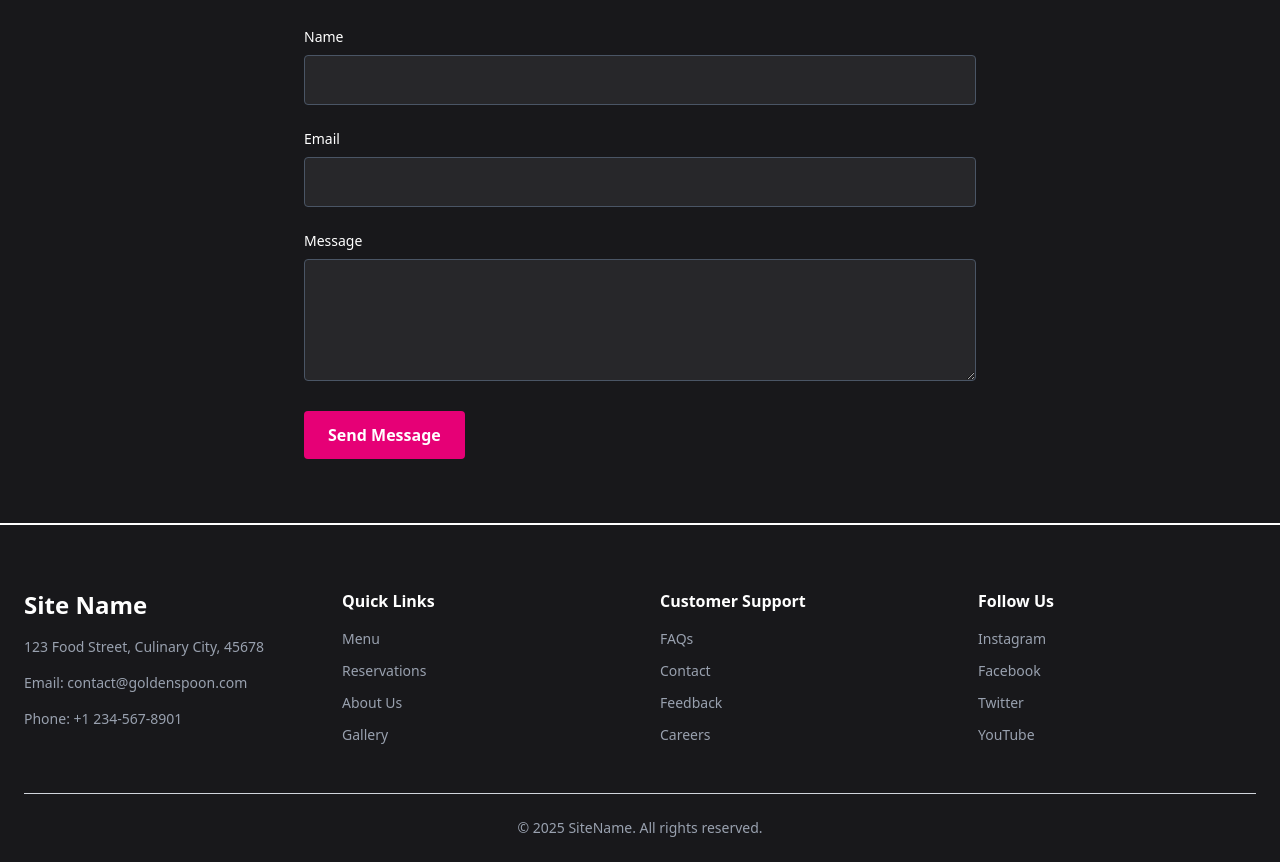
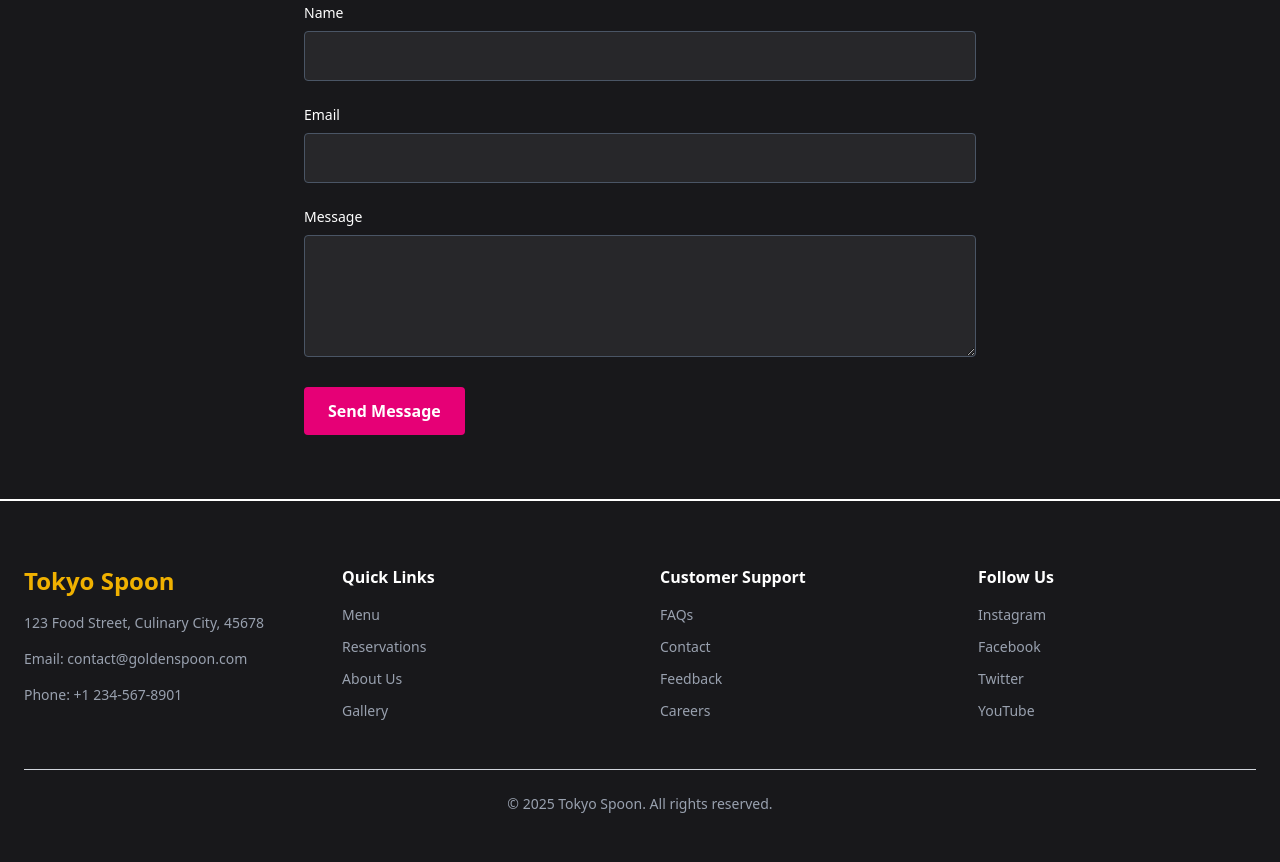
Before and after one commit to amitdevstudio/tokyospoon.github.io, a plain HTML site: page index.html in a window 1280 px wide. Shown: the part 4747-5609 px from the top of the page. After the commit the page ends 5585 px from the top, so only its background shows below. Drawn offline with nearby package versions, Linux system fonts and the light colour scheme.

Commit message:
Add files via upload

```diff
--- a/index.html
+++ b/index.html
@@ -5,7 +5,7 @@
   <meta charset="UTF-8">
   <meta name="viewport" content="width=device-width, initial-scale=1.0">
   <title>Restaurant Landing Page</title>
-  <link href="./dist/output.css" rel="stylesheet">>
+  <link href="/dist/output.css" rel="stylesheet">
   <link rel="stylesheet" href="https://cdnjs.cloudflare.com/ajax/libs/font-awesome/6.5.0/css/all.min.css">
   <script src="https://cdnjs.cloudflare.com/ajax/libs/animejs/3.2.1/anime.min.js"></script>
   <style>
@@ -667,7 +667,7 @@
       <div class="grid lg:grid-cols-4 sm:grid-cols-2 gap-10">
         <!-- Restaurant Info -->
         <div class="space-y-4" data-aos="fade-right" data-aos-delay="200">
-          <h3 class="text-2xl font-bold text-white">Site Name</h3>
+          <h3 class="text-2xl font-bold text-yellow-500">Tokyo Spoon</h3>
           <p class="text-sm text-gray-400">123 Food Street, Culinary City, 45678</p>
           <p class="text-sm text-gray-400">Email: contact@goldenspoon.com</p>
           <p class="text-sm text-gray-400">Phone: +1 234-567-8901</p>
@@ -705,7 +705,7 @@
       </div>
       <hr class="mt-12 mb-6 border-gray-300" />
       <p class="text-center text-sm text-gray-400">
-        &copy; 2025 SiteName. All rights reserved.
+        &copy; 2025 Tokyo Spoon. All rights reserved.
       </p>
     </div>
   </footer>
```
